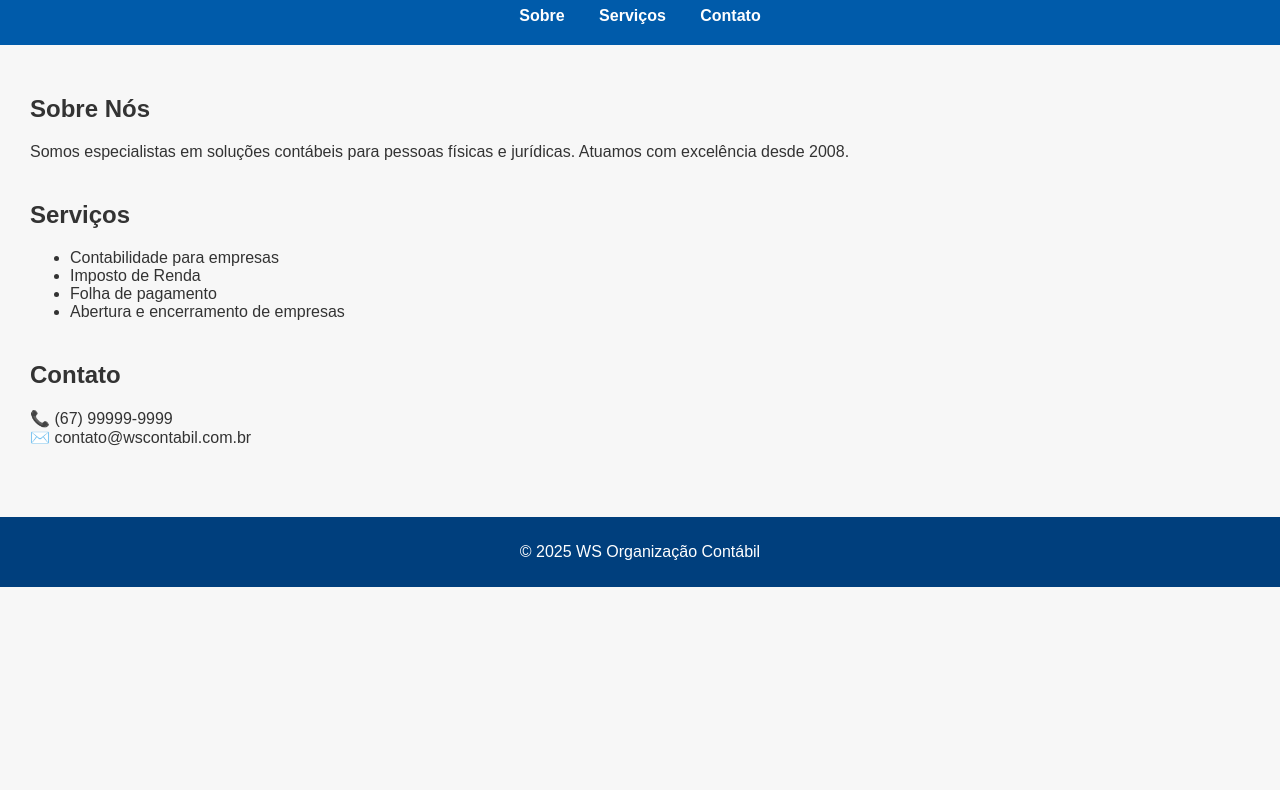
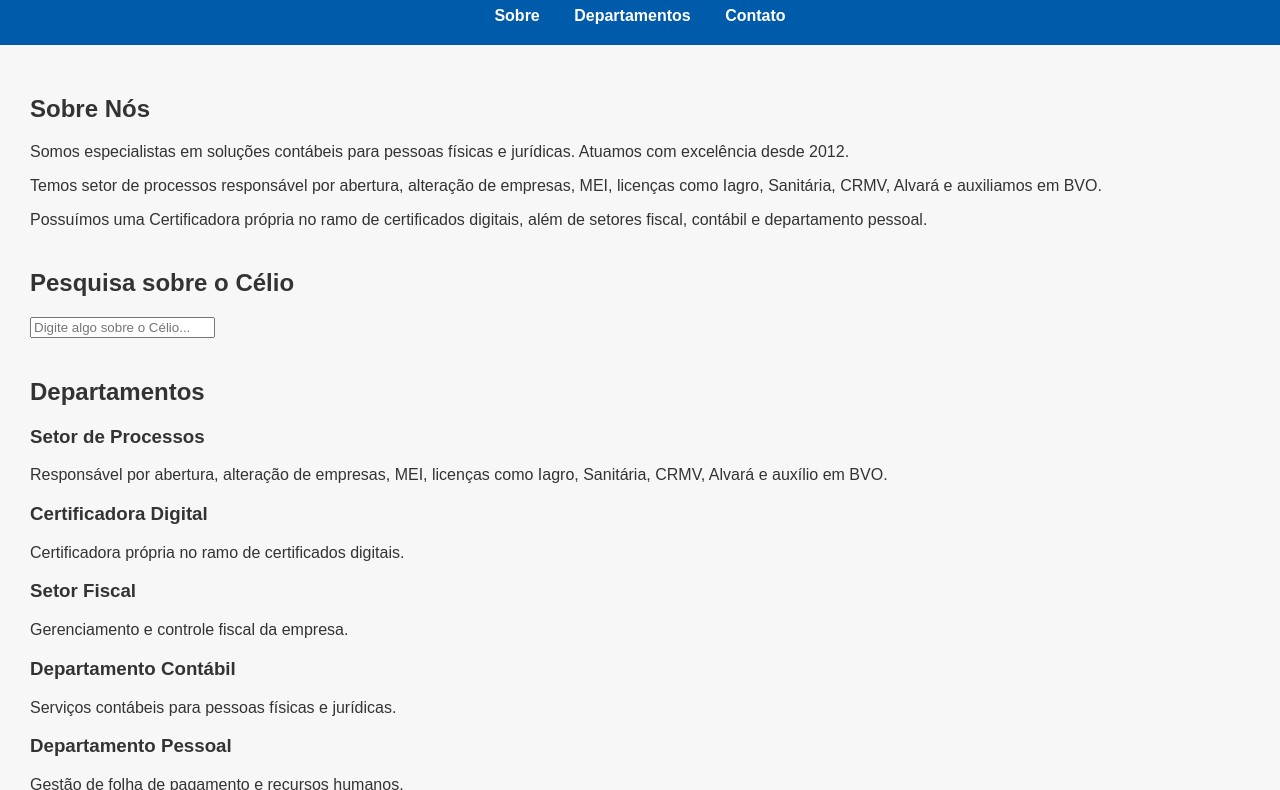
Before and after one commit to CELIO-CONTABILIDADE/CELIO-CONTABILIDADE, a plain HTML site: page index.html in a window 1280 px wide. Shown: the part 93-883 px from the top of the page. Before the commit the page ends 800 px from the top, so only its background shows below. Drawn offline with Linux system fonts and the light colour scheme.

Commit message:
Update index.html

```diff
--- a/index.html
+++ b/index.html
@@ -2,16 +2,16 @@
 <html lang="pt-br">
 <head>
   <meta charset="UTF-8" />
-  <meta name="viewport" content="width=device-width, initial-scale=1.0"/>
-  <title>WS Organização Contábil</title>
+  <meta name="viewport" content="width=device-width, initial-scale=1" />
+  <title>CELIO CONTABILIDADE</title>
   <link rel="stylesheet" href="style.css" />
 </head>
 <body>
   <header>
-    <h1>WS Organização Contábil</h1>
+    <h1>CELIO CONTABILIDADE</h1>
     <nav>
       <a href="#sobre">Sobre</a>
-      <a href="#servicos">Serviços</a>
+      <a href="#departamentos">Departamentos</a>
       <a href="#contato">Contato</a>
     </nav>
   </header>
@@ -19,27 +19,88 @@
   <main>
     <section id="sobre">
       <h2>Sobre Nós</h2>
-      <p>Somos especialistas em soluções contábeis para pessoas físicas e jurídicas. Atuamos com excelência desde 2008.</p>
+      <p>Somos especialistas em soluções contábeis para pessoas físicas e jurídicas. Atuamos com excelência desde 2012.</p>
+      <p>Temos setor de processos responsável por abertura, alteração de empresas, MEI, licenças como Iagro, Sanitária, CRMV, Alvará e auxiliamos em BVO.</p>
+      <p>Possuímos uma Certificadora própria no ramo de certificados digitais, além de setores fiscal, contábil e departamento pessoal.</p>
     </section>
 
-    <section id="servicos">
-      <h2>Serviços</h2>
-      <ul>
-        <li>Contabilidade para empresas</li>
-        <li>Imposto de Renda</li>
-        <li>Folha de pagamento</li>
-        <li>Abertura e encerramento de empresas</li>
-      </ul>
+    <section id="pesquisa">
+      <h2>Pesquisa sobre o Célio</h2>
+      <input type="text" id="searchInput" placeholder="Digite algo sobre o Célio..." />
+      <div id="searchResults"></div>
+    </section>
+
+    <section id="departamentos">
+      <h2>Departamentos</h2>
+      <div class="card">
+        <h3>Setor de Processos</h3>
+        <p>Responsável por abertura, alteração de empresas, MEI, licenças como Iagro, Sanitária, CRMV, Alvará e auxílio em BVO.</p>
+      </div>
+      <div class="card">
+        <h3>Certificadora Digital</h3>
+        <p>Certificadora própria no ramo de certificados digitais.</p>
+      </div>
+      <div class="card">
+        <h3>Setor Fiscal</h3>
+        <p>Gerenciamento e controle fiscal da empresa.</p>
+      </div>
+      <div class="card">
+        <h3>Departamento Contábil</h3>
+        <p>Serviços contábeis para pessoas físicas e jurídicas.</p>
+      </div>
+      <div class="card">
+        <h3>Departamento Pessoal</h3>
+        <p>Gestão de folha de pagamento e recursos humanos.</p>
+      </div>
     </section>
 
     <section id="contato">
       <h2>Contato</h2>
-      <p>📞 (67) 99999-9999<br>✉️ contato@wscontabil.com.br</p>
+      <p>📍 Rua Pimenta Bueno, 267 - Amambai</p>
+      <p>📞 (67) 3026-4339</p>
     </section>
   </main>
 
   <footer>
-    <p>&copy; 2025 WS Organização Contábil</p>
+    <p>&copy; 2025 CELIO CONTABILIDADE</p>
   </footer>
+
+  <script>
+    // Script simples para pesquisar no texto sobre o Célio
+    const searchInput = document.getElementById('searchInput');
+    const searchResults = document.getElementById('searchResults');
+
+    const celioInfo = [
+      "Célio é o contador da empresa",
+      "Especialista em soluções contábeis",
+      "Atua com excelência desde 2012",
+      "Responsável por setor de processos, abertura e alteração de empresas",
+      "Auxilia com licenças como Iagro, Sanitária, CRMV, Alvará",
+      "Possui certificadora própria no ramo de certificados digitais",
+      "Cuida do setor fiscal, contábil e departamento pessoal"
+    ];
+
+    searchInput.addEventListener('input', () => {
+      const query = searchInput.value.toLowerCase();
+      searchResults.innerHTML = '';
+
+      if(query.length === 0) return;
+
+      const filtered = celioInfo.filter(item => item.toLowerCase().includes(query));
+
+      if(filtered.length === 0){
+        searchResults.innerHTML = '<p>Nenhum resultado encontrado.</p>';
+        return;
+      }
+
+      const list = document.createElement('ul');
+      filtered.forEach(item => {
+        const li = document.createElement('li');
+        li.textContent = item;
+        list.appendChild(li);
+      });
+      searchResults.appendChild(list);
+    });
+  </script>
 </body>
 </html>
```
